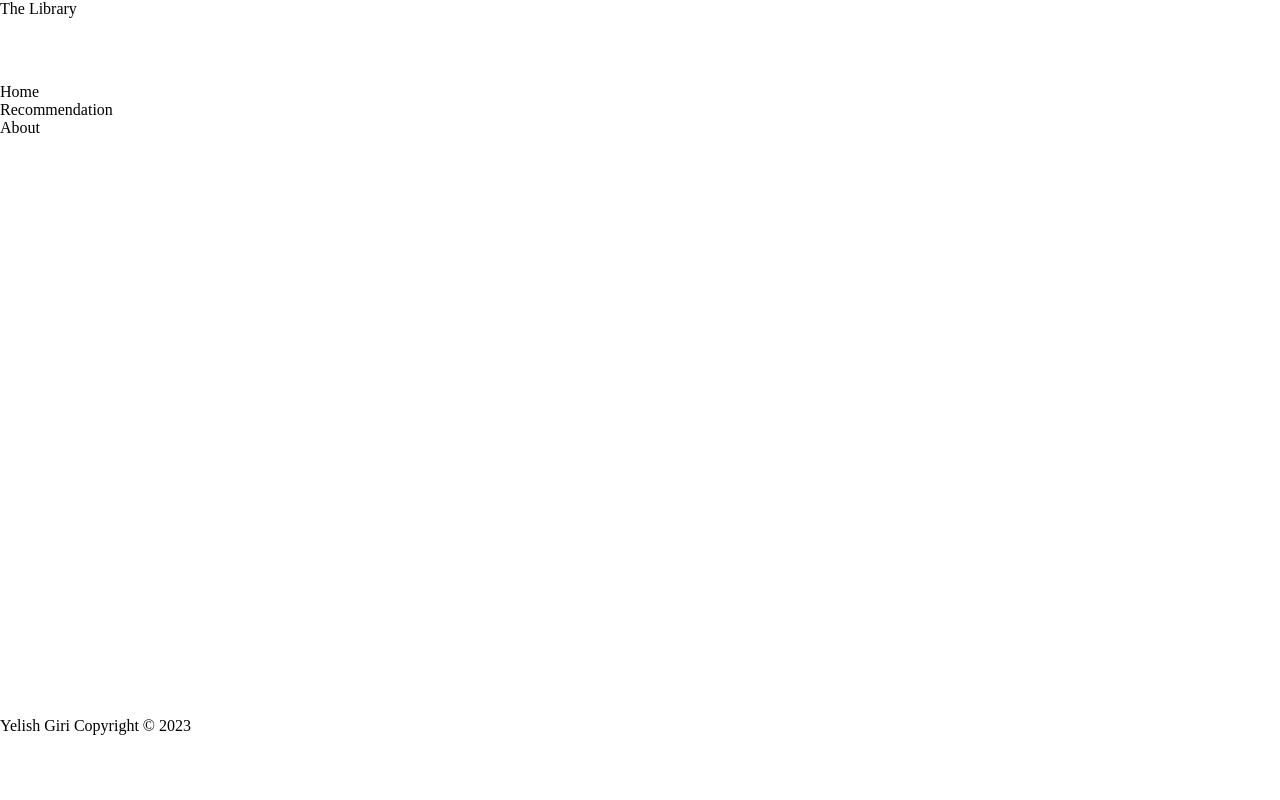
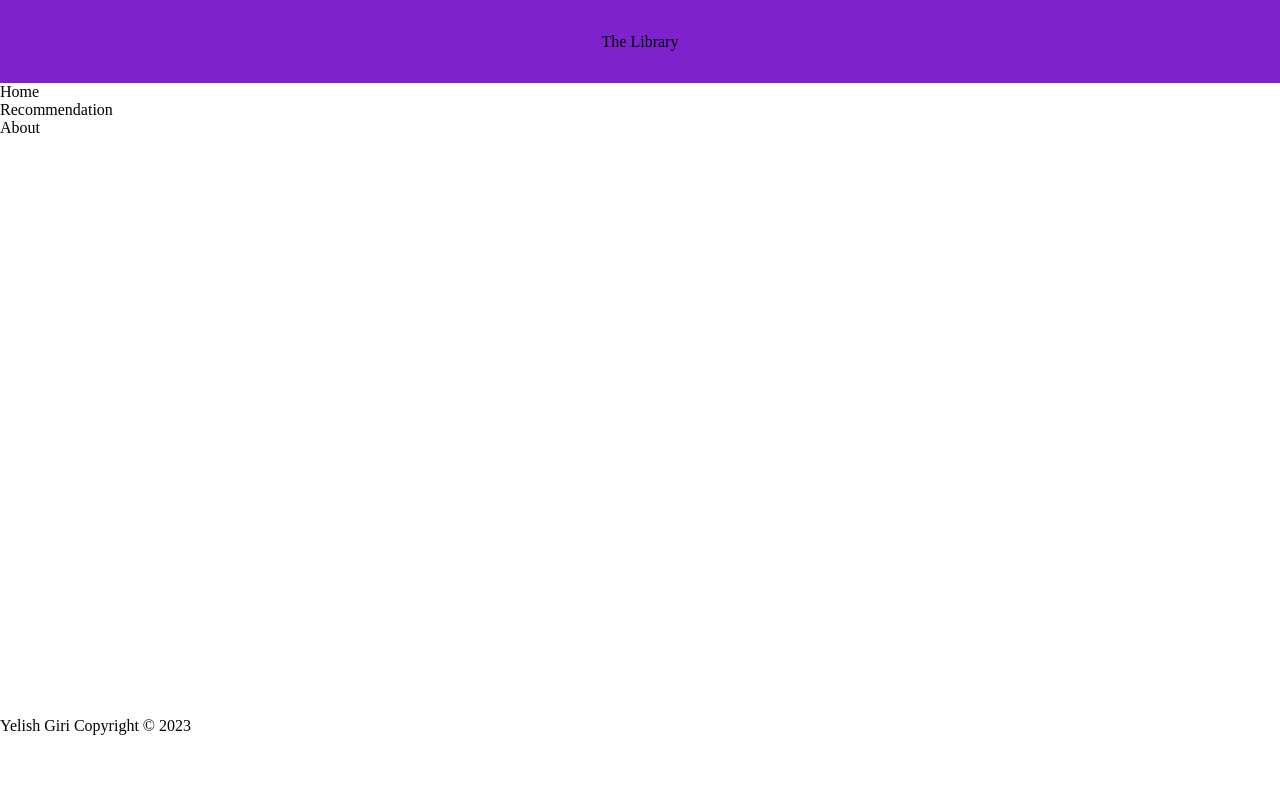
Before and after one commit to GrapeJuice11111/the-library-webapp, a plain HTML site: page index.html in a window 1280 px wide. Drawn offline with Linux system fonts and the light colour scheme.

Commit message:
Design The Header With Flex

```diff
--- a/styles.css
+++ b/styles.css
@@ -13,3 +13,18 @@ body{
     display: grid;
     grid-template-rows: minmax(50px,1fr) minmax(50px,0.5fr) minmax(500px,7fr) minmax(50px,1fr);
 }
+
+
+body{
+    display: grid;
+    grid-template-rows: minmax(50px,1fr) minmax(50px,0.5fr) minmax(500px,7fr) minmax(50px,1fr);
+}
+
+
+header{
+    display: flex;
+    align-items: center;
+    justify-content: center;
+    flex-direction: column;
+    background-color: #7e22ce;
+}
```
